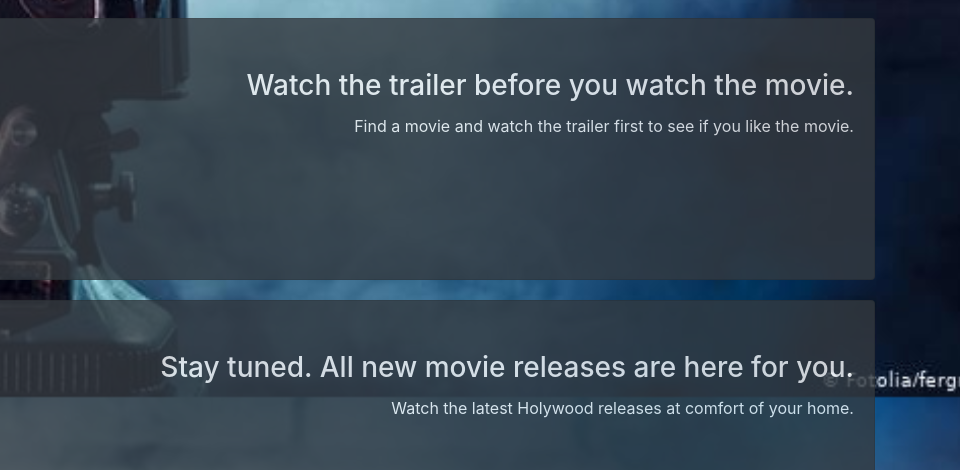
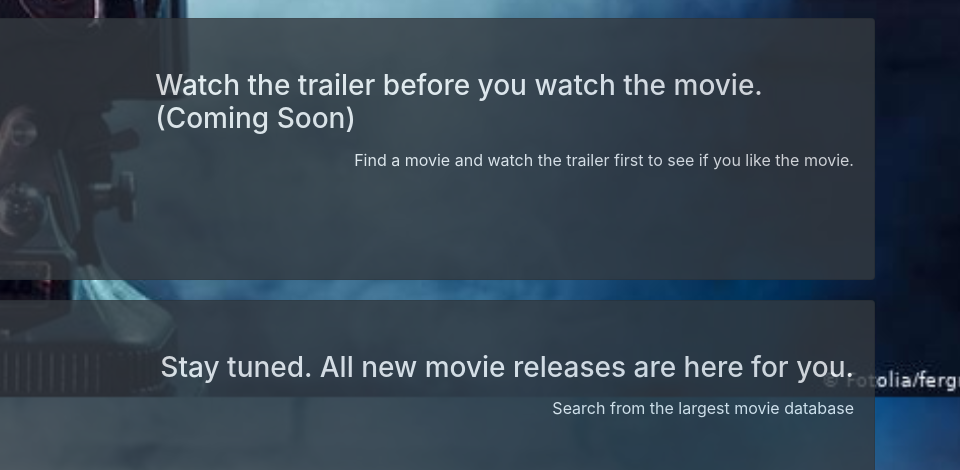
Before and after one commit to littlefish-tech/Team-Project-2, a website: page app/public/home.html in a window 1280 px wide. Shown: the part 1203-1673 px from the top of the page, 320-1280 px from the left. Drawn offline with nearby package versions, Linux system fonts and the light colour scheme.

Commit message:
some typos

```diff
--- a/app/public/home.html
+++ b/app/public/home.html
@@ -114,7 +114,7 @@
         </div>
         <div class="col-md-8">
           <div class="card-body">
-            <h3 class="card-title introCardTitle">Watch the trailer before you watch the movie.</h3>
+            <h3 class="card-title introCardTitle">Watch the trailer before you watch the movie. (Coming Soon)</h3>
             <p class="card-text introCardText">Find a movie and watch the trailer first to see if you like the movie.
             </p>
           </div>
@@ -130,7 +130,7 @@
         <div class="col-md-8">
           <div class="card-body">
             <h3 class="card-title introCardTitle">Stay tuned. All new movie releases are here for you.</h3>
-            <p class="card-text introCardText">Watch the latest Holywood releases at comfort of your home. </p>
+            <p class="card-text introCardText">Search from the largest movie database</p>
           </div>
         </div>
       </div>
```
